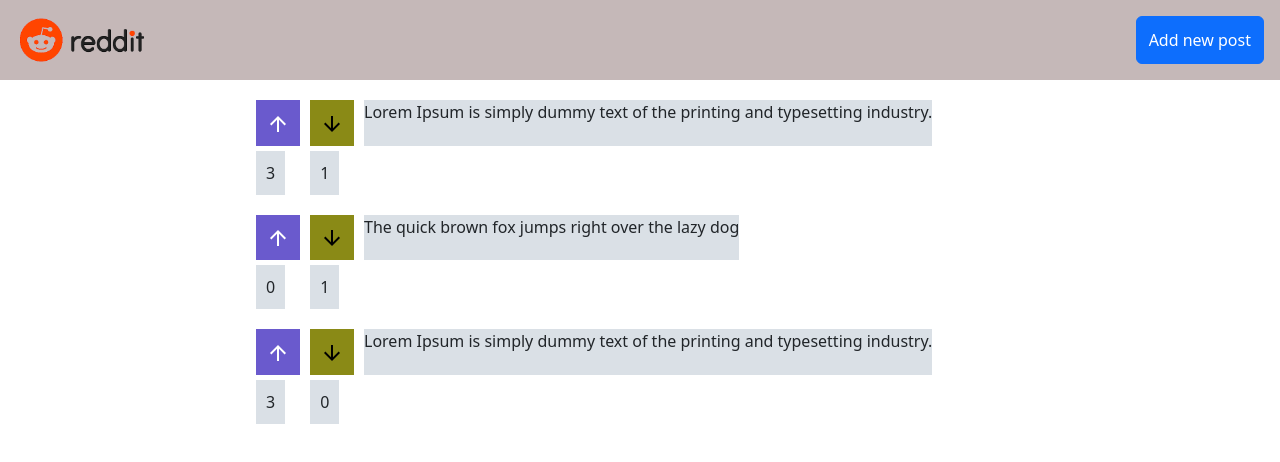
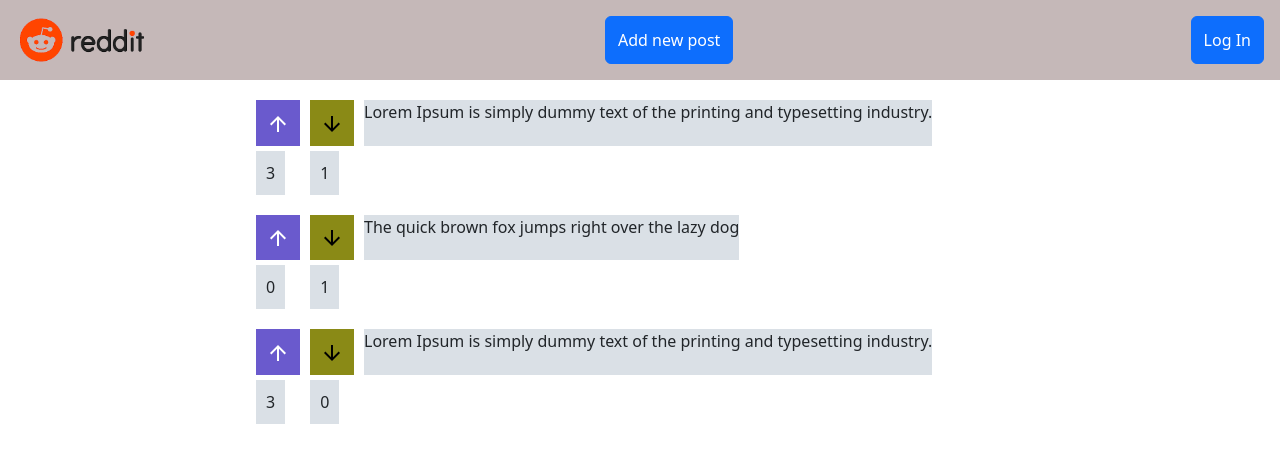
Before and after one commit to qamarali205/Reddit-Clone---React-Project---mjznyst13o1q, a React app: page / in a window 1280 px wide. Shown: the top 462 px of the page. Built offline with nearby package versions, Linux system fonts and the light colour scheme; no server answers.

Commit message:
reddit clone

```diff
--- a/src/components/App.js
+++ b/src/components/App.js
@@ -5,6 +5,7 @@ import "bootstrap/dist/css/bootstrap.min.css";
 
 import Header from "./header/Header";
 import Post from "./post/Post";
+import { AuthContextProvider } from "./context/AuthContext";
 
 // import { Routes, Route,Link } from "react-router-dom";
 import Login from "./login/Login";
@@ -41,7 +42,9 @@ const App = () => {
   };
   console.log(posts);
   return (
+
     <div id="main">
+      <AuthContextProvider>
       {/* <Link to="/">Home</Link>
       <Link to="/login">Login</Link>
       <Link to="/signup">Signup</Link> */}
@@ -61,6 +64,7 @@ const App = () => {
       {/* <LoginForm />
       <Footer /> */}
       {/* <Landing /> */}
+      </AuthContextProvider>
     </div>
   );
 };
--- /dev/null
+++ b/src/components/context/AuthContext.js
@@ -0,0 +1,51 @@
+import { useContext, createContext, useEffect, useState } from "react";
+import React from "react";
+import {
+  GoogleAuthProvider,
+  signInWithRedirect,
+  signInWithPopup,
+  signOut,
+  onAuthStateChanged,
+} from "firebase/auth";
+import { auth } from "../firebase/firebase";
+
+const AuthContext = createContext();
+
+
+
+export const AuthContextProvider = ({ children }) => {
+
+  const [user,setUser] = useState({})
+
+  const googleSignIn = () => {
+    const provider = new GoogleAuthProvider();
+    signInWithPopup(auth, provider)
+
+
+  };
+
+  const logOut = () =>{
+   // console.log(user);
+
+    signOut(auth)
+  }
+
+  useEffect(()=>{
+    const unsubscribe =onAuthStateChanged(auth,(currentUser)=>{
+      setUser(currentUser)
+    })
+    return ()=>{
+      unsubscribe()
+    }
+  },[])
+
+  return (
+    <AuthContext.Provider value={{ googleSignIn,logOut,user }}>
+      {children}
+    </AuthContext.Provider>
+  );
+};
+
+export const UserAuth = () => {
+  return useContext(AuthContext);
+};
--- a/src/components/firebase/firebase.js
+++ b/src/components/firebase/firebase.js
@@ -1,12 +1,7 @@
 // Import the functions you need from the SDKs you need
 import { initializeApp } from "firebase/app";
 import {getAuth} from 'firebase/auth';
-// import { getAnalytics } from "firebase/analytics";
-// TODO: Add SDKs for Firebase products that you want to use
-// https://firebase.google.com/docs/web/setup#available-libraries
 
-// Your web app's Firebase configuration
-// For Firebase JS SDK v7.20.0 and later, measurementId is optional
 const firebaseConfig = {
   apiKey: "AIzaSyDDjJD3ZfEKv5gAwozl9uf55DEhys0hibM",
   authDomain: "reddit-clone-73f2c.firebaseapp.com",
@@ -20,6 +15,4 @@ const firebaseConfig = {
 // Initialize Firebase
 const app = initializeApp(firebaseConfig);
 // const analytics = getAnalytics(app);
-const auth=getAuth();
-
-export {app, auth}
+export const auth=getAuth(app);
--- a/src/components/header/Header.jsx
+++ b/src/components/header/Header.jsx
@@ -1,21 +1,25 @@
-import React, { useState, useContext } from "react";
+import React, { useState, useContext,useEffect } from "react";
 import "./Header.css";
 import logo from "../../Images/logo-removebg-preview.png";
 // import Modal from 'react-modal';
 import Button from "react-bootstrap/Button";
 import Modal from "react-bootstrap/Modal";
 import Form from "react-bootstrap/Form";
+import { UserAuth } from "../context/AuthContext";
 
 //  import { posts } from '../post/Post';
 // import { DataPostContext } from '../context/DataContext';
 const Header = (props) => {
+  const {googleSignIn, logOut, user}=UserAuth();
   // const {posts,setNewPosts}=DataPostContext();
 
   const [modalOpen, setModalOpen] = useState(false);
   const [postTitle, setPostTitle] = useState("");
 
   const modalhanelOpen = () => {
+    if(user){
     setModalOpen(true);
+    }
   };
   const modalhanelClose = () => {
     setModalOpen(false);
@@ -34,6 +38,35 @@ const Header = (props) => {
     console.log(props);
   };
   const isSaveButtonDisabled = postTitle.trim().length === 0;
+
+
+
+
+  const [isSignIn, setSignIn] = useState(true);
+  const [title, setTitle] = useState("Login");
+
+  const handleLogin = async () => {
+    try {
+      let signIn = !isSignIn;
+      setSignIn(signIn);
+      if (isSignIn) {
+        await googleSignIn();
+      } else {
+        await logOut();
+      }
+    } catch (error) {
+      console.log(error);
+    }
+  };
+
+  useEffect(() => {
+    if (user != null) {
+      setTitle("Log Out");
+    } else {
+      setTitle("Log In");
+    }
+  }, [user]);
+
   return (
     <>
       <div className="header">
@@ -41,6 +74,9 @@ const Header = (props) => {
 
         <button className="btn btn-primary" onClick={modalhanelOpen}>
           Add new post
+        </button>
+        <button className="btn btn-primary" onClick={handleLogin}>
+          {title}
         </button>
         {/* <Modal isOpen={modalOpen} onRequestClose={modalhanelClose} className='modal'> */}
         {/* Modal Content Goes Here */}
--- a/src/components/post/Post.jsx
+++ b/src/components/post/Post.jsx
@@ -2,15 +2,39 @@ import React, { useState } from "react";
 import "./post.css";
 import ArrowUp from "@material-ui/icons/ArrowUpward";
 import ArrowDown from "@material-ui/icons/ArrowDownward";
+import { UserAuth } from "../context/AuthContext";
 
 const Post = (props) => {
   // const addNewPost = (newPost) => {
   //     setPosts([...posts, newPost]);
+  const [upFlag, setUpFlag]=useState(true)
+  const [downFlag, setDownFlag]=useState(true)
+  // let upFlag=true;
+  // let downFlag=true;
+  const {user}=UserAuth();
+
   const post = props.post;
   const index = props.index;
 
   const [upVote, setUpVote] = useState(post.upVotes);
   const [downVote, setDownVote] = useState(post.downVotes);
+
+
+  const upvoteCounter=()=>{
+    if(user && upFlag){
+      setUpVote(upVote + 1);
+      // upFlag=false;
+      setUpFlag(false);
+    }
+
+  }
+  const downvoteCounter=()=>{
+    if(user && downFlag){
+      setDownVote(downVote + 1);
+      // downFlag=false;
+      setDownFlag(false);
+    }
+  }
   //   }
   console.log(props);
 
@@ -21,13 +45,13 @@ const Post = (props) => {
           <div className="arrow">
             <span
               className="arrowup hoverable"
-              onClick={() => setUpVote(upVote + 1)}
+              onClick={upvoteCounter}
             >
               <ArrowUp />
             </span>
             <span
               className="arrowdown hoverable"
-              onClick={() => setDownVote(downVote + 1)}
+              onClick={downvoteCounter}
             >
               <ArrowDown />
             </span>
```
